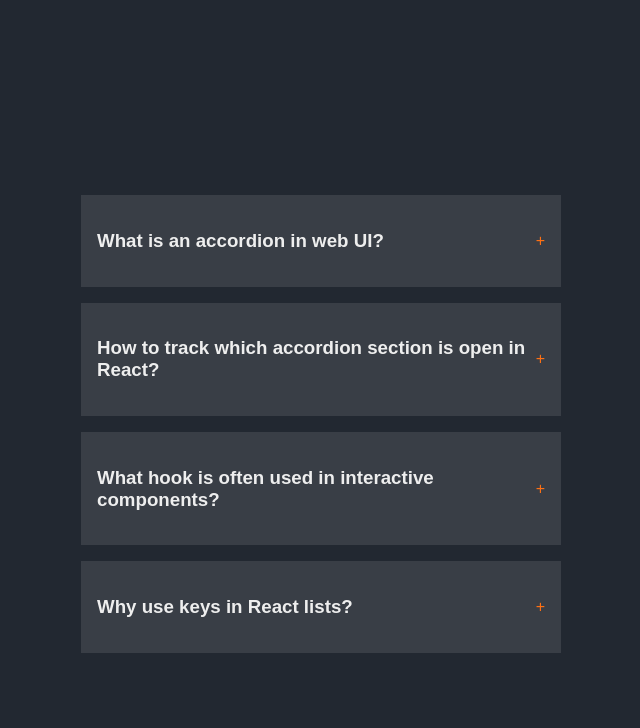
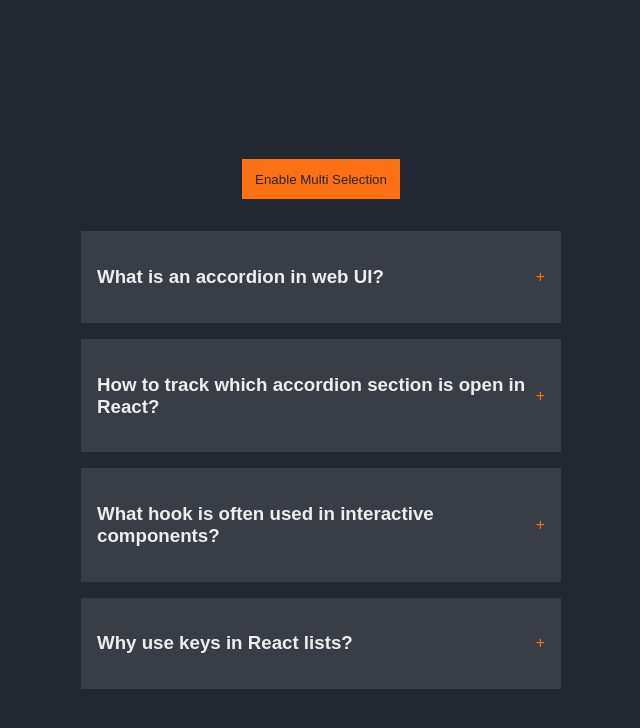
Before and after one commit to Maz-hub/accordion, a React (Vite) app: page / in a window 1280 px wide. Shown: the top 728 px of the page, without its empty margins (319-959 px from the left). Built offline with nearby package versions, Linux system fonts and the light colour scheme.

Commit message:
Add button for enabling multi-selection in Accordion component + style

```diff
--- a/src/components/accordion/Index.jsx
+++ b/src/components/accordion/Index.jsx
@@ -15,6 +15,7 @@
   console.log(selected);
   return (
     <div className="wrapper">
+      <button>Enable Multi Selection</button>
       <div className="accordion">
         {questions && questions.length > 0 ? (
           questions.map((questionItem) => (
--- a/src/components/accordion/styles.css
+++ b/src/components/accordion/styles.css
@@ -11,6 +11,21 @@
     width: 100wh;
     justify-content: center;
     align-items: center;
+    flex-direction: column;
+    gap: 2rem;
+}
+
+.wrapper button {
+    padding: 0.8rem;
+    background: #FD7014;
+    color: #222831;
+    border: none;
+    cursor: pointer;
+}
+
+.wrapper button:hover {
+    background-color: #f88436;
+    transition: 0.7s;
 }
 
 .accordion {
```
